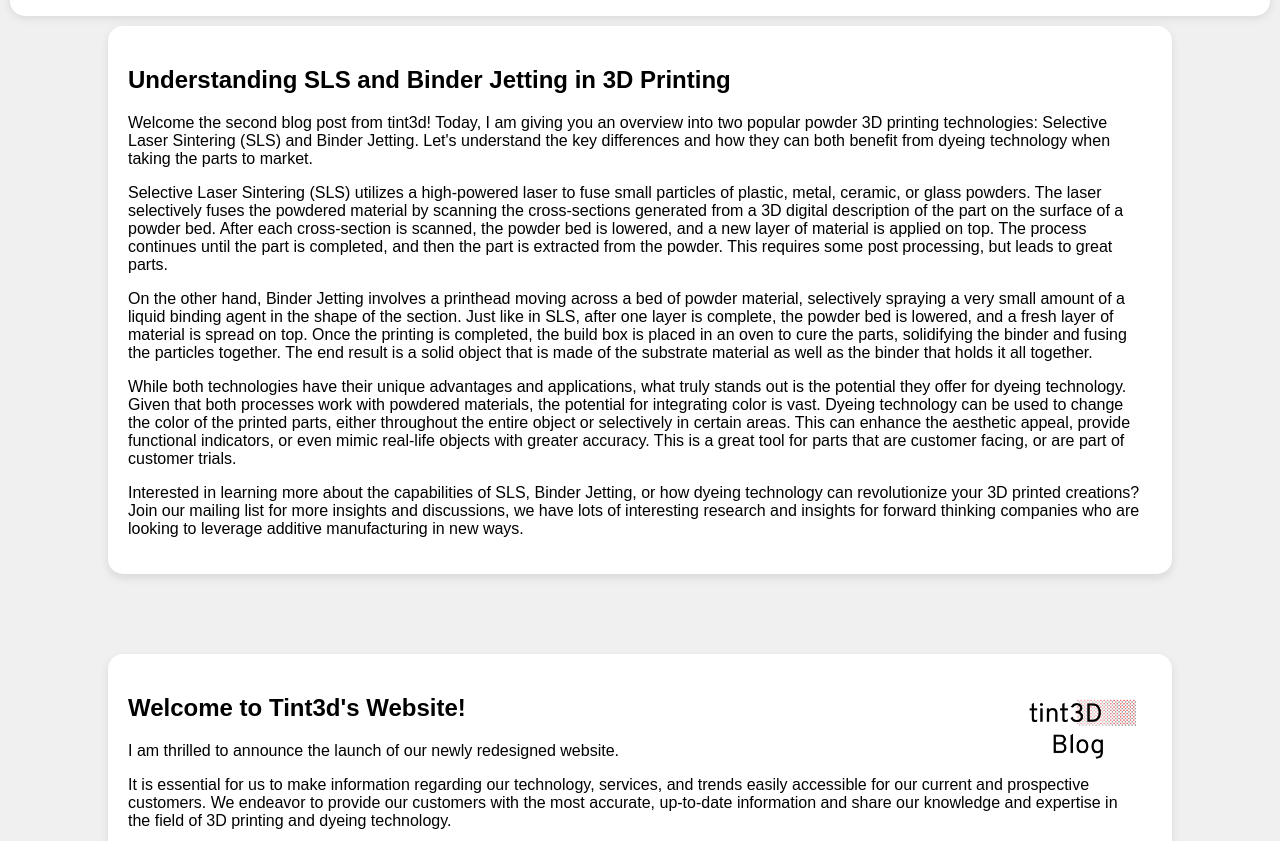
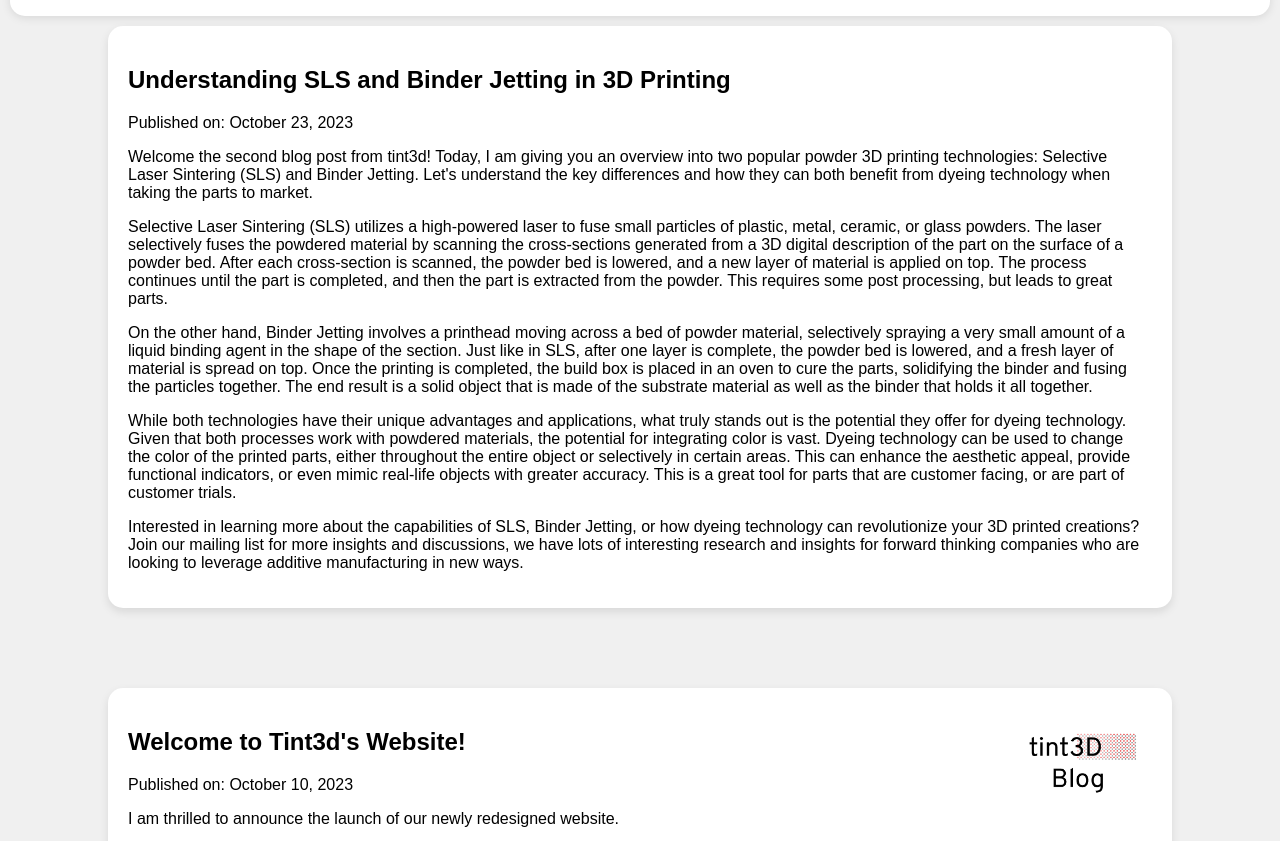
Before and after one commit to dombarry/tint3d-web, a website: page blog.html in a window 1280 px wide. Shown: the part 54-895 px from the top of the page. Drawn offline with Linux system fonts and the light colour scheme.

Commit message:
added dates to blog

```diff
--- a/blog.html
+++ b/blog.html
@@ -86,6 +86,7 @@
 
     <div class="section">
     <h2>Understanding SLS and Binder Jetting in 3D Printing</h2>
+    <p class="post-date">Published on: October 23, 2023</p>
     <p>
         Welcome the second blog post from tint3d! Today, I am giving you an overview into two popular powder 3D printing technologies: Selective Laser Sintering (SLS) and Binder Jetting. Let's understand the key differences and how they can both benefit from dyeing technology when taking the parts to market.
     </p>
@@ -107,6 +108,7 @@
     <div class="section">
     <img src="blog1.png" alt="Website Launch Image">
     <h2>Welcome to Tint3d's Website!</h2>
+        <p class="post-date">Published on: October 10, 2023</p>
     <p>
         I am thrilled to announce the launch of our newly redesigned website.
     </p>
```
